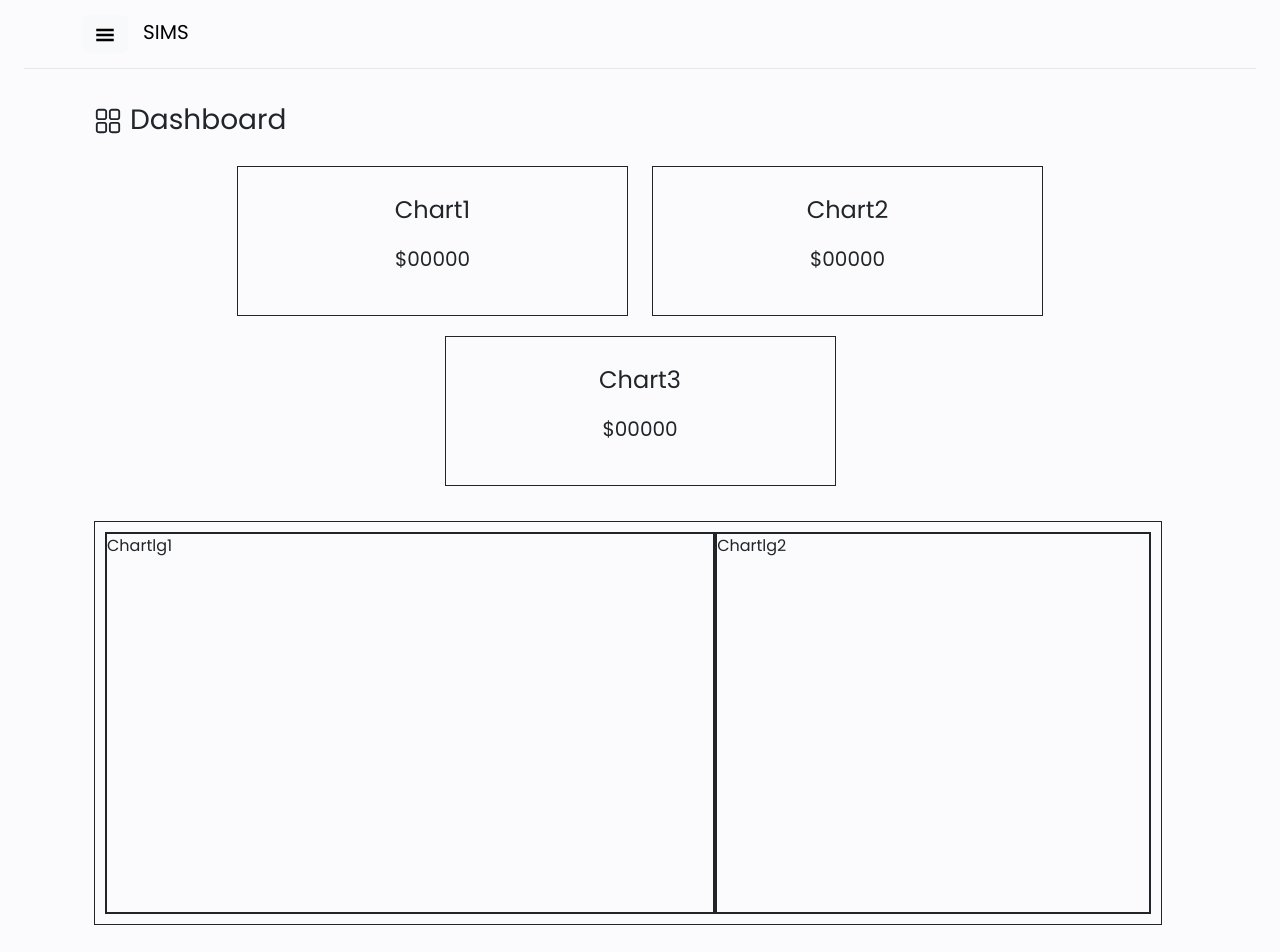
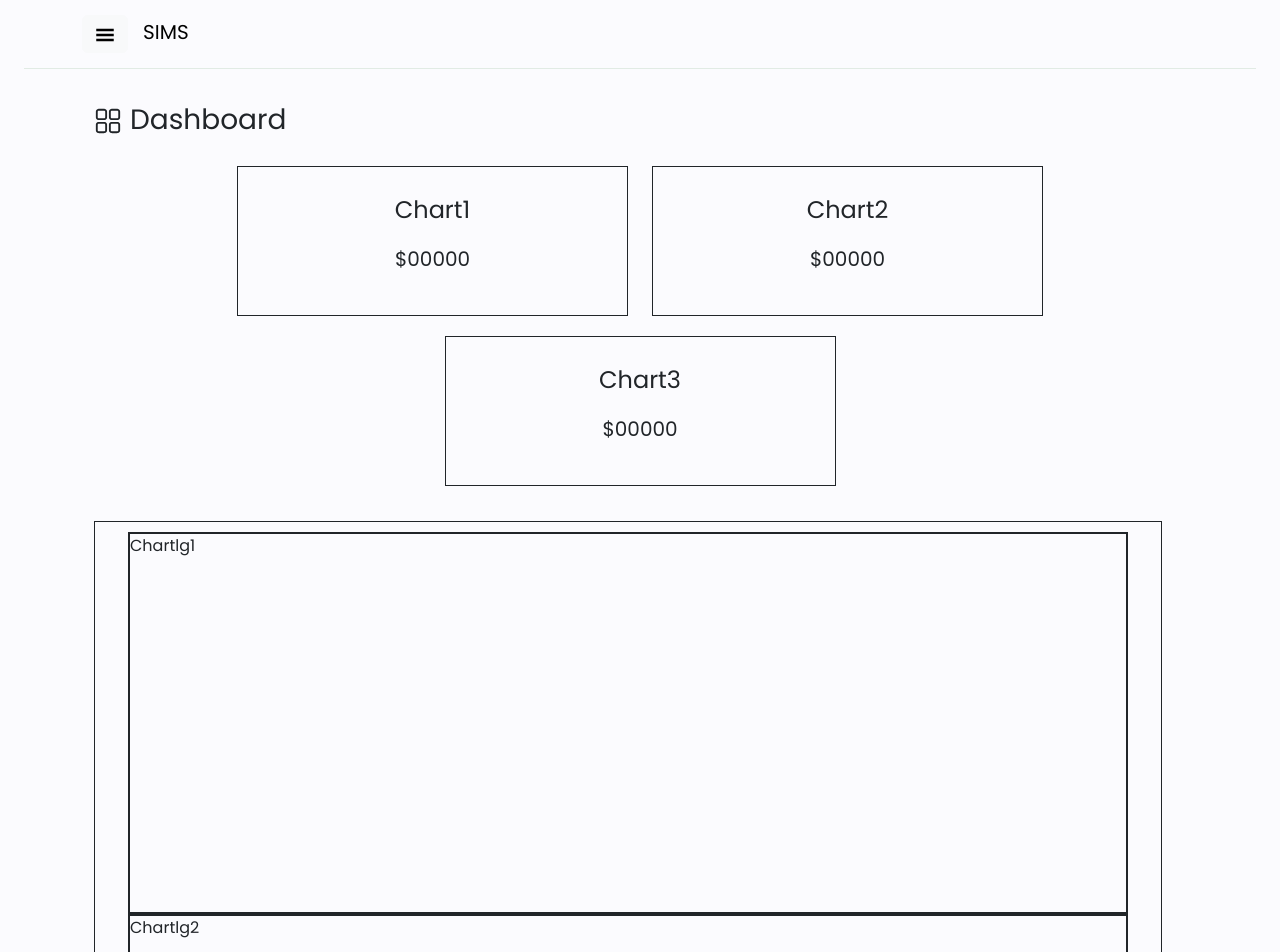
Before and after one commit to MarkRyuo/SalesInventoryManagementSystem_SIMS, a React (Vite) app in the folder client/: page /DashboardPage in a window 1280 px wide. Shown: the top 952 px of the page. Before the commit the page ends 925 px from the top, so only its background shows below. Built offline with nearby package versions, Linux system fonts and the light colour scheme.

Commit message:
Subject: Body

```diff
--- a/client/src/components/Dashboard/Dashboard.module.css
+++ b/client/src/components/Dashboard/Dashboard.module.css
@@ -42,8 +42,8 @@
 
 
 /** xs  */
-@media screen and (min-width: 475) {
-    .rowChartlg {
+@media screen and (min-width: 475px) {
+    .colChartlg {
         width: 1000px;
     }
 }
```
